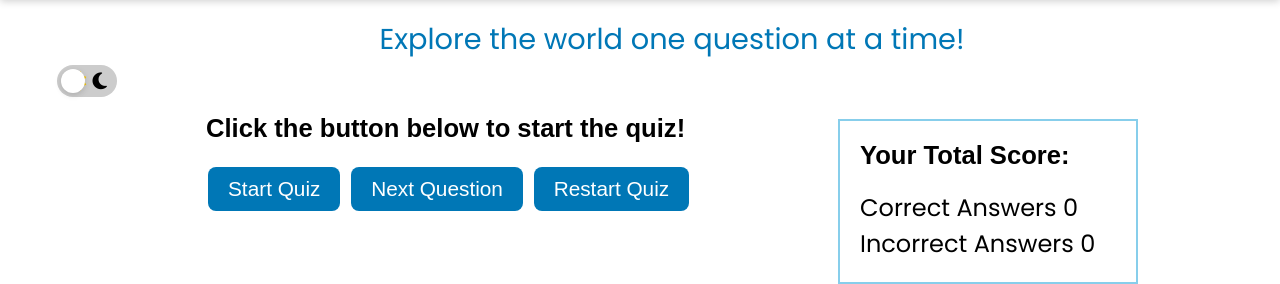
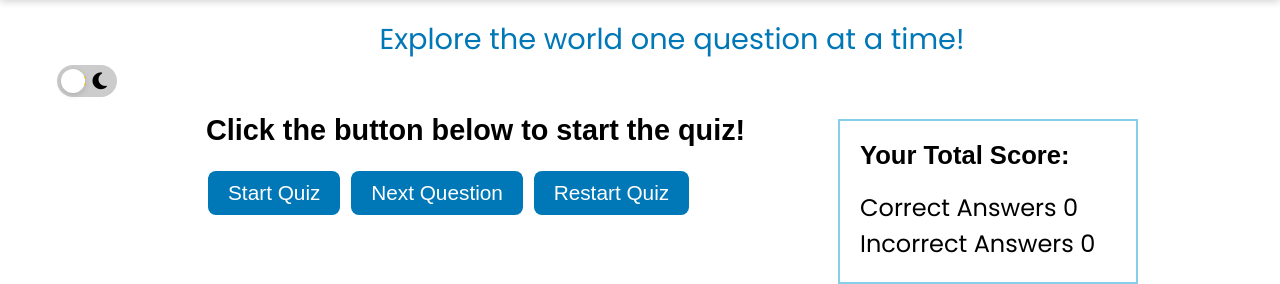
Before and after one commit to Mariama-ny21/country-fun-facts-quiz, a plain HTML site: page index.html in a window 1280 px wide. Shown: the part 78-362 px from the top of the page. Drawn offline with Linux system fonts and the light colour scheme; a script that the page names is missing.

Commit message:
Fix README title and update HTML structure for consistency

```diff
--- a/index.html
+++ b/index.html
@@ -37,7 +37,6 @@
                 selected per question. </p>
             <p>At the end, view your total score of correct answers. You can then explore fun facts about each country.
             </p>
-            </p>
         </div>
     </div>
     <p class="tagline">Explore the world one question at a time!</p>
@@ -51,7 +50,7 @@
     <main>
         <div class="quiz-flex-wrapper">
             <div id="quiz-container" class="hidden">
-                <h3 id="question" style="margin-top:15px;">Click the button below to start the quiz!</h3>
+                <h2 id="question" style="margin-top:15px;">Click the button below to start the quiz!</h2>
                 <ul id="options"></ul>
                 <button id="start-quiz">Start Quiz</button>
                 <button id="next-button" class="hidden">Next Question</button>
```
Also changed, not shown: assets/Screenshots/country-quiz-fun-facts-page-screenshot.png, assets/Screenshots/html-validator_index.html.png, assets/Screenshots/lighthouse-report-screenshot.png, 1 other file.
